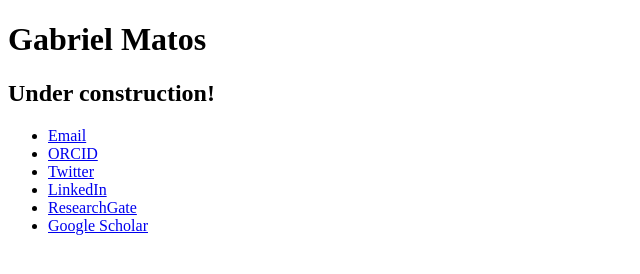
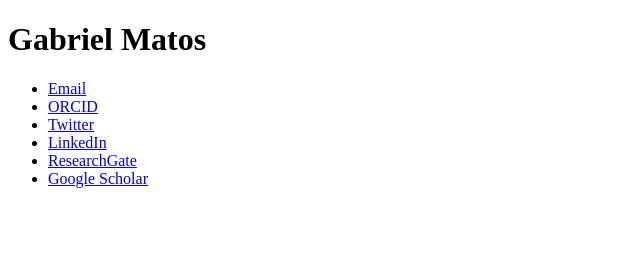
Before and after one commit to gamatos/personal-website, a website: page site/index.html in a window 1280 px wide. Shown: the whole page, without its empty margins (0-640 px from the left). Drawn offline with Linux system fonts and the light colour scheme.

Commit message:
Remove under construction notice

```diff
--- a/site/index.html
+++ b/site/index.html
@@ -19,9 +19,6 @@
                 <h1>Gabriel Matos</h1>
             </header>
             <article>
-                <h2>Under construction!</h2>
-            </article>
-            <article>
                 <ul class="social">
                     <li><a href="mailto:pygdfm@leeds.ac.uk">Email</a></li>
                     <li><a href="https://orcid.org/0000-0002-3373-0128">ORCID</a></li>
```
